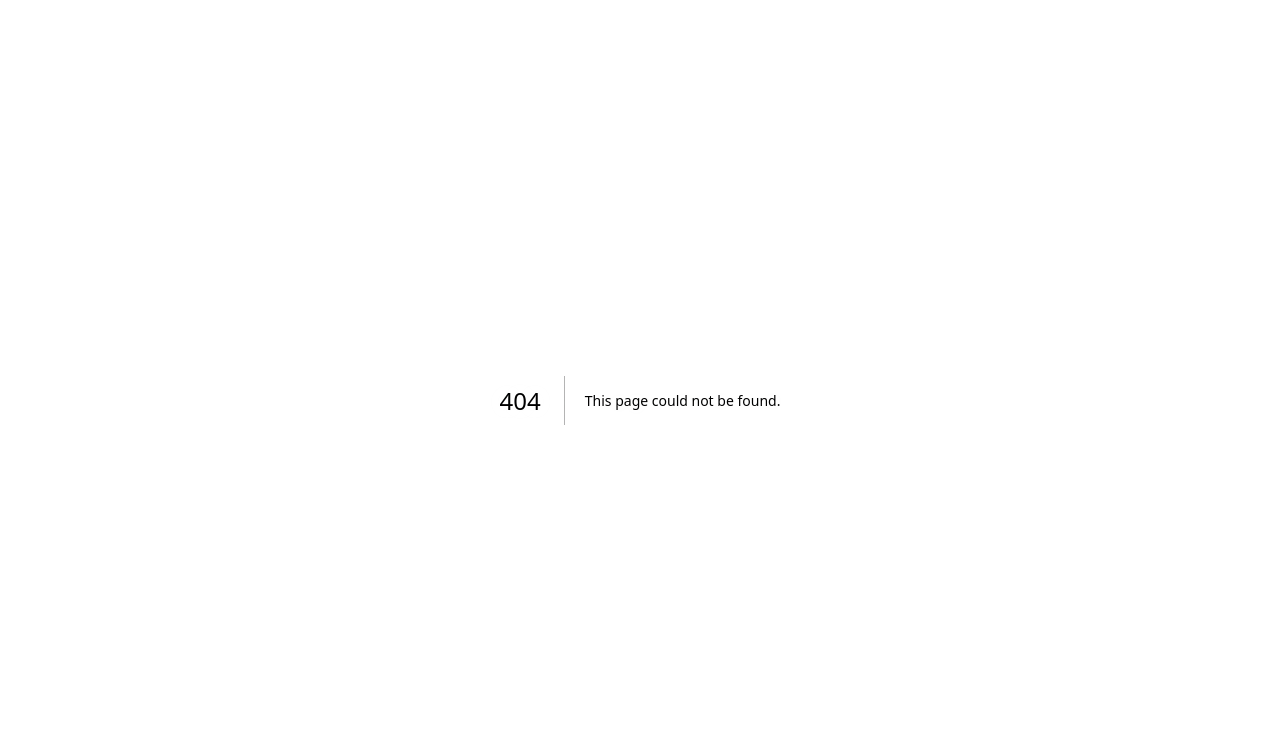
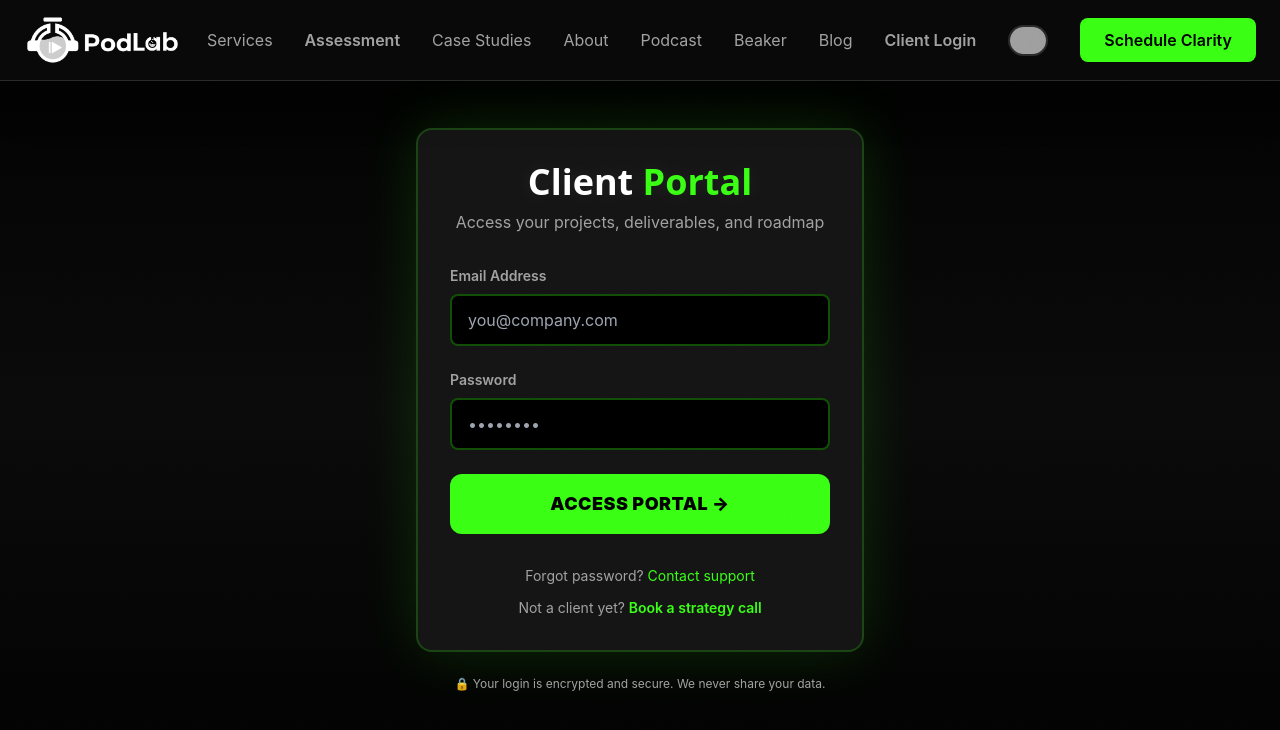
Before and after one commit to PodLabLV/podlab-website, a Next.js app: page /login in a window 1280 px wide. Before the commit this address had no page. Shown: the top 730 px of the page. Built offline with nearby package versions, Linux system fonts and the light colour scheme; grey boxes are pictures that could not be loaded.

Commit message:
feat: Add client portal login page and navigation link

```diff
--- /dev/null
+++ b/app/login/page.tsx
@@ -0,0 +1,145 @@
+'use client';
+
+import { useState } from 'react';
+import Navigation from '@/components/Navigation';
+import Link from 'next/link';
+
+export default function LoginPage() {
+  const [email, setEmail] = useState('');
+  const [password, setPassword] = useState('');
+  const [loading, setLoading] = useState(false);
+  const [error, setError] = useState('');
+
+  const handleLogin = async (e: React.FormEvent) => {
+    e.preventDefault();
+    setLoading(true);
+    setError('');
+
+    try {
+      const response = await fetch('https://tncipuxobcbkwkmpcevt.supabase.co/auth/v1/token?grant_type=password', {
+        method: 'POST',
+        headers: {
+          'Content-Type': 'application/json',
+          'apikey': process.env.NEXT_PUBLIC_SUPABASE_ANON_KEY || '',
+        },
+        body: JSON.stringify({
+          email,
+          password,
+        }),
+      });
+
+      const data = await response.json();
+
+      if (response.ok && data.access_token) {
+        // Store token in localStorage
+        localStorage.setItem('supabase_token', data.access_token);
+        localStorage.setItem('supabase_user', JSON.stringify(data.user));
+
+        // Redirect to portal dashboard
+        window.location.href = 'https://podlab-portal.vercel.app/dashboard';
+      } else {
+        setError(data.error_description || 'Invalid email or password');
+      }
+    } catch (err) {
+      setError('Login failed. Please try again.');
+      console.error('Login error:', err);
+    } finally {
+      setLoading(false);
+    }
+  };
+
+  return (
+    <div className="min-h-screen bg-black">
+      <Navigation />
+
+      <div className="relative min-h-screen flex items-center justify-center px-6 py-32">
+        {/* Background gradient */}
+        <div className="absolute inset-0 bg-gradient-to-b from-black via-bg-secondary to-black opacity-50"></div>
+
+        {/* Login form */}
+        <div className="relative z-10 w-full max-w-md">
+          <div className="bg-bg-secondary border-2 border-accent/20 rounded-2xl p-8 shadow-[0_0_60px_rgba(57,255,20,0.15)]">
+            {/* Logo/Branding */}
+            <div className="text-center mb-8">
+              <h1 className="text-4xl font-black text-white mb-2 font-display">
+                Client <span className="text-accent">Portal</span>
+              </h1>
+              <p className="text-text-secondary">
+                Access your projects, deliverables, and roadmap
+              </p>
+            </div>
+
+            {/* Error message */}
+            {error && (
+              <div className="mb-6 p-4 bg-red-500/10 border border-red-500/50 rounded-lg">
+                <p className="text-red-400 text-sm">{error}</p>
+              </div>
+            )}
+
+            {/* Login form */}
+            <form onSubmit={handleLogin} className="space-y-6">
+              <div>
+                <label htmlFor="email" className="block text-sm font-semibold text-text-secondary mb-2">
+                  Email Address
+                </label>
+                <input
+                  type="email"
+                  id="email"
+                  value={email}
+                  onChange={(e) => setEmail(e.target.value)}
+                  required
+                  className="w-full px-4 py-3 bg-black border-2 border-accent/30 rounded-lg text-white focus:outline-none focus:border-accent transition-colors"
+                  placeholder="you@company.com"
+                />
+              </div>
+
+              <div>
+                <label htmlFor="password" className="block text-sm font-semibold text-text-secondary mb-2">
+                  Password
+                </label>
+                <input
+                  type="password"
+                  id="password"
+                  value={password}
+                  onChange={(e) => setPassword(e.target.value)}
+                  required
+                  className="w-full px-4 py-3 bg-black border-2 border-accent/30 rounded-lg text-white focus:outline-none focus:border-accent transition-colors"
+                  placeholder="••••••••"
+                />
+              </div>
+
+              <button
+                type="submit"
+                disabled={loading}
+                className="w-full px-6 py-4 bg-accent text-black font-black text-lg rounded-xl hover:bg-accent-hover transition-all hover:-translate-y-1 hover:shadow-[0_8px_30px_rgba(57,255,20,0.4)] disabled:opacity-50 disabled:cursor-not-allowed disabled:transform-none uppercase tracking-wide"
+              >
+                {loading ? 'Logging in...' : 'Access Portal →'}
+              </button>
+            </form>
+
+            {/* Footer links */}
+            <div className="mt-8 text-center space-y-3">
+              <p className="text-sm text-text-secondary">
+                Forgot password?{' '}
+                <a href="mailto:support@podlablv.com" className="text-accent hover:underline">
+                  Contact support
+                </a>
+              </p>
+              <p className="text-sm text-text-secondary">
+                Not a client yet?{' '}
+                <Link href="/contact" className="text-accent hover:underline font-semibold">
+                  Book a strategy call
+                </Link>
+              </p>
+            </div>
+          </div>
+
+          {/* Security note */}
+          <p className="text-center text-xs text-text-secondary mt-6">
+            🔒 Your login is encrypted and secure. We never share your data.
+          </p>
+        </div>
+      </div>
+    </div>
+  );
+}
--- a/components/Navigation.tsx
+++ b/components/Navigation.tsx
@@ -44,6 +44,9 @@ export default function Navigation() {
           </Link>
           <Link href="/blog" className="text-text-secondary hover:text-accent transition">
             Blog
+          </Link>
+          <Link href="/login" className="text-text-secondary hover:text-accent transition font-semibold">
+            Client Login
           </Link>
           <Link href="/about" className="group flex items-center gap-3">
             <Image
@@ -104,6 +107,9 @@ export default function Navigation() {
             <Link href="/blog" className="text-text-secondary hover:text-accent transition">
               Blog
             </Link>
+            <Link href="/login" className="text-text-secondary hover:text-accent transition font-semibold">
+              Client Login
+            </Link>
             <a
               href="https://calendly.com/podlablv/strategy-call"
               target="_blank"
```
